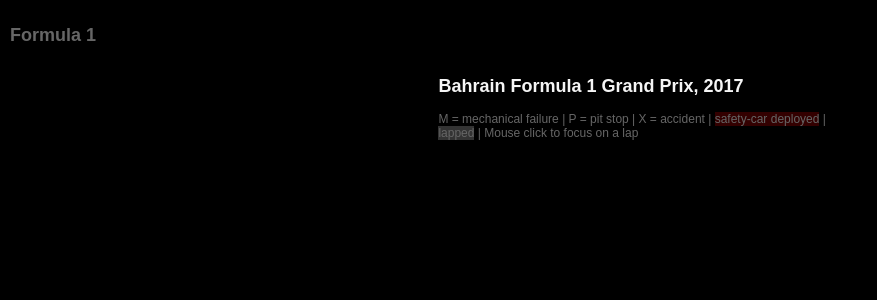
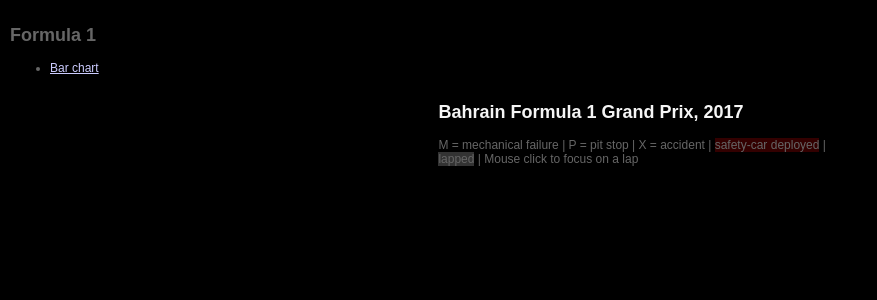
Before and after one commit to bumdum/Formula1, a Flask app: template templates/index.html in a window 1280 px wide; the page is wider, and only the part inside the window is pictured. Shown: the top 300 px of that part, without its empty margins (0-877 px from the left). Run offline with Flask 2, Linux system fonts and the light colour scheme; the template is opened without the code that fills it, so the values that code supplies are empty; parts of the project's set-up code (start-up, migrations or seed data) failed here and were passed over.

Commit message:
barchart

```diff
--- a/templates/index.html
+++ b/templates/index.html
@@ -11,6 +11,9 @@
 </script>
 <nav>
   <h1>Formula 1</h1>
+  <ul>
+    <li><a href="/bar_chart">Bar chart</a></li>
+  </ul>
 </nav>
 <section class="content">
   <div class="flex-grid-thirds">
```
